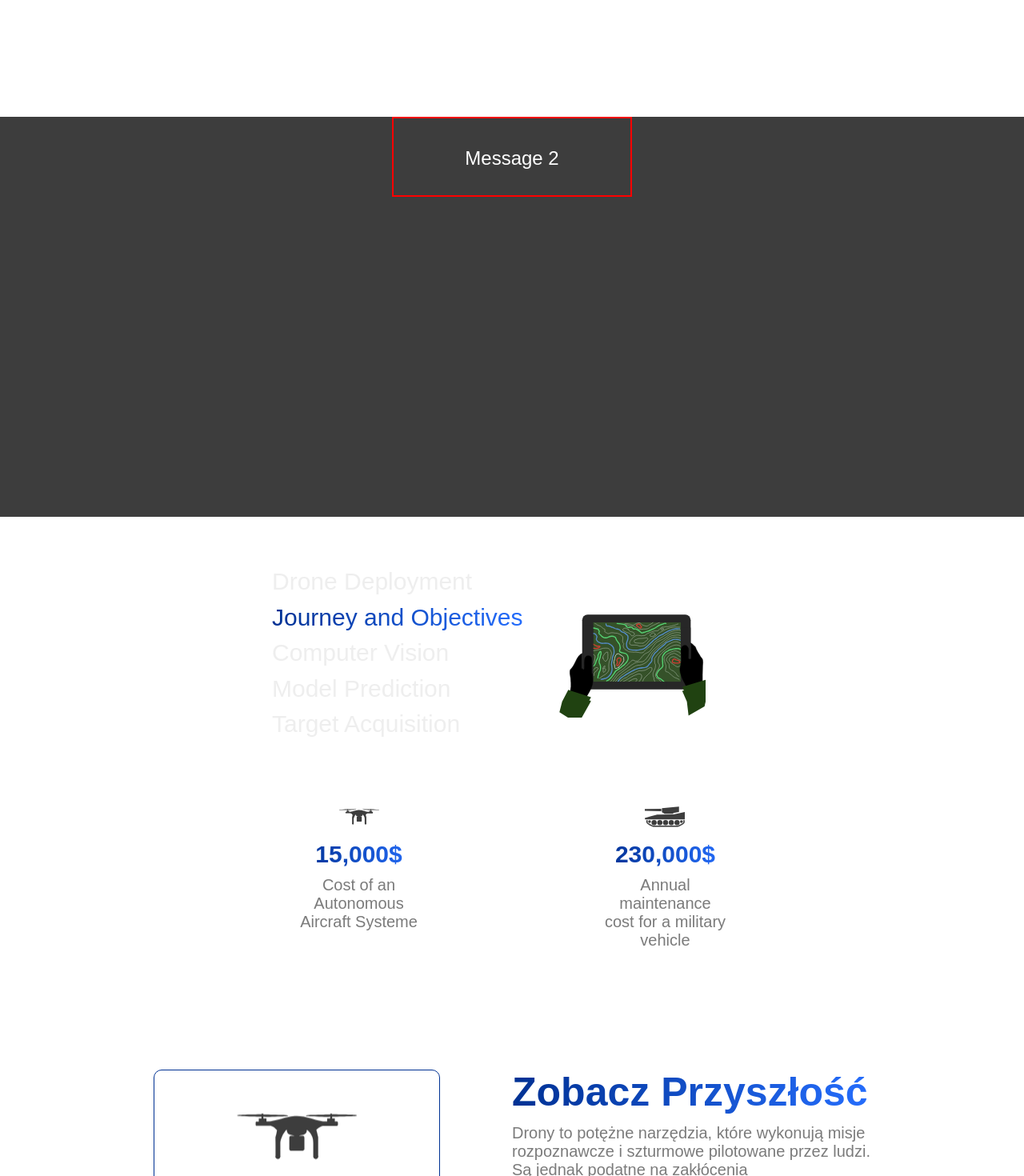
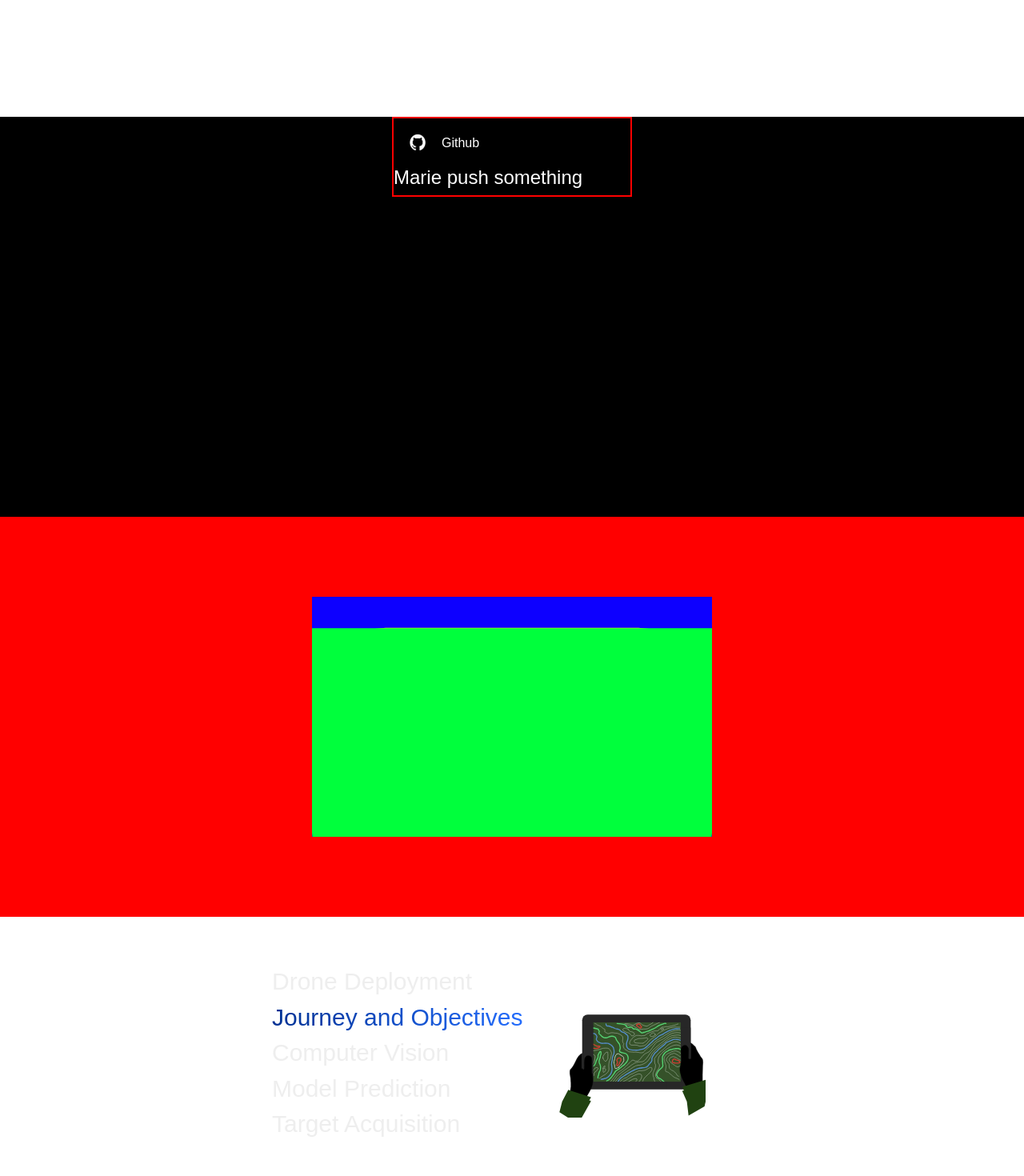
Before and after one commit to HaDock404/app-web-sodaas, a React (Create React App) app: page /#/ in a window 1280 px wide. Shown: the part 1680-3150 px from the top of the page at 80% size. Built offline with nearby package versions, Linux system fonts and the light colour scheme.

Commit message:
notification animation rotate test

```diff
--- a/src/components/Body.jsx
+++ b/src/components/Body.jsx
@@ -13,6 +13,7 @@ import Words from './Words';
 import Products from './Products';
 
 import Die from './Die';
+import Die2 from './Die2';
 
 function Body() {
     const { language } = useContext(LanguageContext);
@@ -121,6 +122,7 @@ function Body() {
                 article_text={article_text_01[language]}
             />
             <Die />
+            <Die2 />
             <Chart />
             <Article
                 article_title={article_title_01[language]}
--- a/src/components/Die.jsx
+++ b/src/components/Die.jsx
@@ -1,13 +1,38 @@
 import '../styles/die.css'
+import Github from '../assets/images/github.jpg'
 
 function Die() {
     return (
         <div className='die'>
             <div class="container">
-                <div class="message">Message 1</div>
-                <div class="message">Message 2</div>
-                <div class="message">Message 3</div>
-                <div class="message">Message 4</div>
+                <div class="message">
+                    <div className='notification-placement'>
+                        <img className='github' src={Github} alt="" />
+                        <div className='notification-title'>Github</div>
+                    </div>
+                    Marie push something
+                </div>
+                <div class="message">
+                <div className='notification-placement'>
+                        <img className='github' src={Github} alt="" />
+                        <div className='notification-title'>Github</div>
+                    </div>
+                    Marie push something
+                </div>
+                <div class="message">
+                <div className='notification-placement'>
+                        <img className='github' src={Github} alt="" />
+                        <div className='notification-title'>Github</div>
+                    </div>
+                    Marie push something
+                </div>
+                <div class="message">
+                <div className='notification-placement'>
+                        <img className='github' src={Github} alt="" />
+                        <div className='notification-title'>Github</div>
+                    </div>
+                    Marie push something
+                </div>
             </div>
         </div>
     )
--- /dev/null
+++ b/src/components/Die2.jsx
@@ -0,0 +1,14 @@
+import '../styles/die2.css'
+
+function Die2() {
+    return (
+        <div className='die2'>
+            <div className='die2-box'>
+                <div className='die2-element'></div>
+                <div className='die2-element2'></div>
+            </div>
+        </div>
+    )
+}
+
+export default Die2
--- a/src/styles/die.css
+++ b/src/styles/die.css
@@ -1,7 +1,7 @@
 .die {
     width: 100%;
     height: 500px;
-    background-color: #3d3d3d;
+    background-color: #000000;
     display: flex;
     flex-direction: row;
     justify-content: center;
@@ -25,7 +25,7 @@
     display: flex;
     justify-content: center;
     align-items: center;
-    background-color: #3d3d3d;
+    background-color: #000000;
     border-width: 1px 1px 0px 1px; /* top right bottom left */
     border-style: solid;
     border-color: #f00;
@@ -34,6 +34,10 @@
     transform-origin: center top;
     opacity: 0;
     animation: rotateMessages 16s infinite;
+    display: flex;
+    flex-direction: column;
+    align-items: flex-start;
+    justify-content: flex-start;
   }
 
   .message:nth-child(1) {
@@ -69,11 +73,29 @@
       opacity: 1;
     }
     35% {
-      transform: translate3D(0, 0%, 0) rotateX(90deg);
+      transform: translate3D(0, -20%, 0) rotateX(90deg);
       opacity: 1;
     }
     100% {
-      transform: translate3D(0, -150%, 0) rotateX(90deg);
-      opacity: 0;
+      transform: translate3D(0, -20%, 0) rotateX(90deg);
+      opacity: 1;
     }
-  }
+}
+
+.notification-placement {
+    display: flex;
+    flex-direction: row;
+}
+
+.github {
+    width: 20px;
+    height: 20px;
+    margin: 20px;
+}
+
+.notification-title {
+    color: white;
+    margin-top: 22px;
+    font-weight: 300;
+    font-size: 16px;
+}
--- /dev/null
+++ b/src/styles/die2.css
@@ -0,0 +1,86 @@
+.die2 {
+    width: 100%;
+    height: 500px;
+    background-color: red;
+    display: flex;
+    flex-direction: row;
+    justify-content: center;
+    align-items: center;
+
+}
+
+.die2-box {
+    perspective: 500px;
+    width: 500px;
+    height: 300px;
+    background-color: rgb(13, 0, 255);
+    overflow: hidden;
+}
+
+.die2-element {
+    width: 100%;
+    height: 300px;
+    background-color: yellow;
+    animation: test2 8s infinite ease-in-out;
+    transform-origin: center bottom;
+    position: absolute;
+}
+
+.die2-element2 {
+    width: 100%;
+    height: 300px;
+    background-color: rgb(0, 255, 60);
+    animation: test2 8s infinite ease-in-out;
+    transform-origin: center bottom;
+    animation-delay: 4s;
+    position: absolute;
+    opacity: 0;
+}
+
+@keyframes test1 {
+    0% {
+        transform: translateY(0%) rotateX(0deg);
+    }
+    100% {
+        transform: translateY(-100%) rotateX(90deg); /* Rotation à 90 degrés seulement */
+    }
+}
+
+@keyframes test2 {
+    0% {
+        transform: translateY(100%) rotateX(-90deg);
+        transform-origin: center top;
+        opacity: 1;
+    }
+    50% {
+        transform: translateY(0%) rotateX(0deg);
+        opacity: 1;
+    }
+    51% {
+        transform: translateY(0%) rotateX(0deg);
+        transform-origin: center bottom;
+        opacity: 1;
+    }
+    100% {
+        transform: translateY(-100%) rotateX(90deg);
+        opacity: 1; /* Rotation à 90 degrés seulement */
+    }
+}
+
+@keyframes test3 {
+    0% {
+        transform: translateY(100%) rotateX(-90deg);
+        transform-origin: center top;
+        opacity: 1;
+    }
+    50% {
+        transform: translateY(100%) rotateX(-90deg);
+        transform-origin: center top;
+        opacity: 1;
+    }
+    100% {
+        transform: translateY(0%) rotateX(0deg);
+        transform-origin: center bottom;
+        opacity: 1;
+    }
+}
```
Also changed, not shown: src/assets/images/github.jpg (added).
